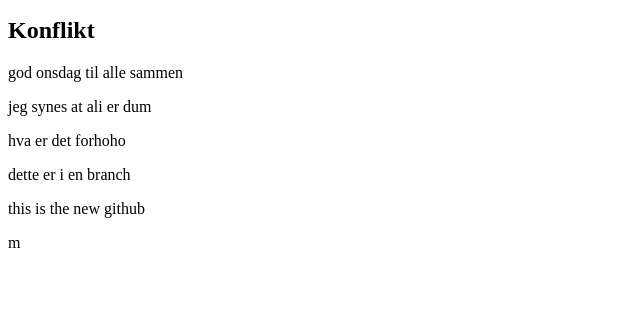
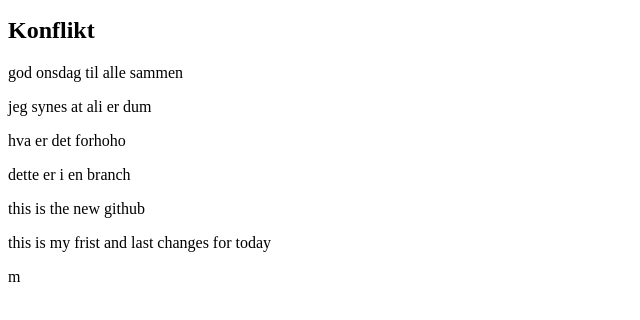
Before and after one commit to DATA1200-2025/valgfri-oppgave-1-git-anbefales-simonog, a plain HTML site: page index.html in a window 1280 px wide. Shown: the part 110-430 px from the top of the page, without its empty margins (0-640 px from the left). Drawn offline with Linux system fonts and the light colour scheme.

Commit message:
first and last

```diff
--- a/index.html
+++ b/index.html
@@ -13,6 +13,7 @@
 <p> hva er det forhoho</p>
 <p>dette er i en branch</p>
 <p> this is the new github</p>
+<p> this is my frist and last changes for today</p>
 
 </body>
 </html>m
```
